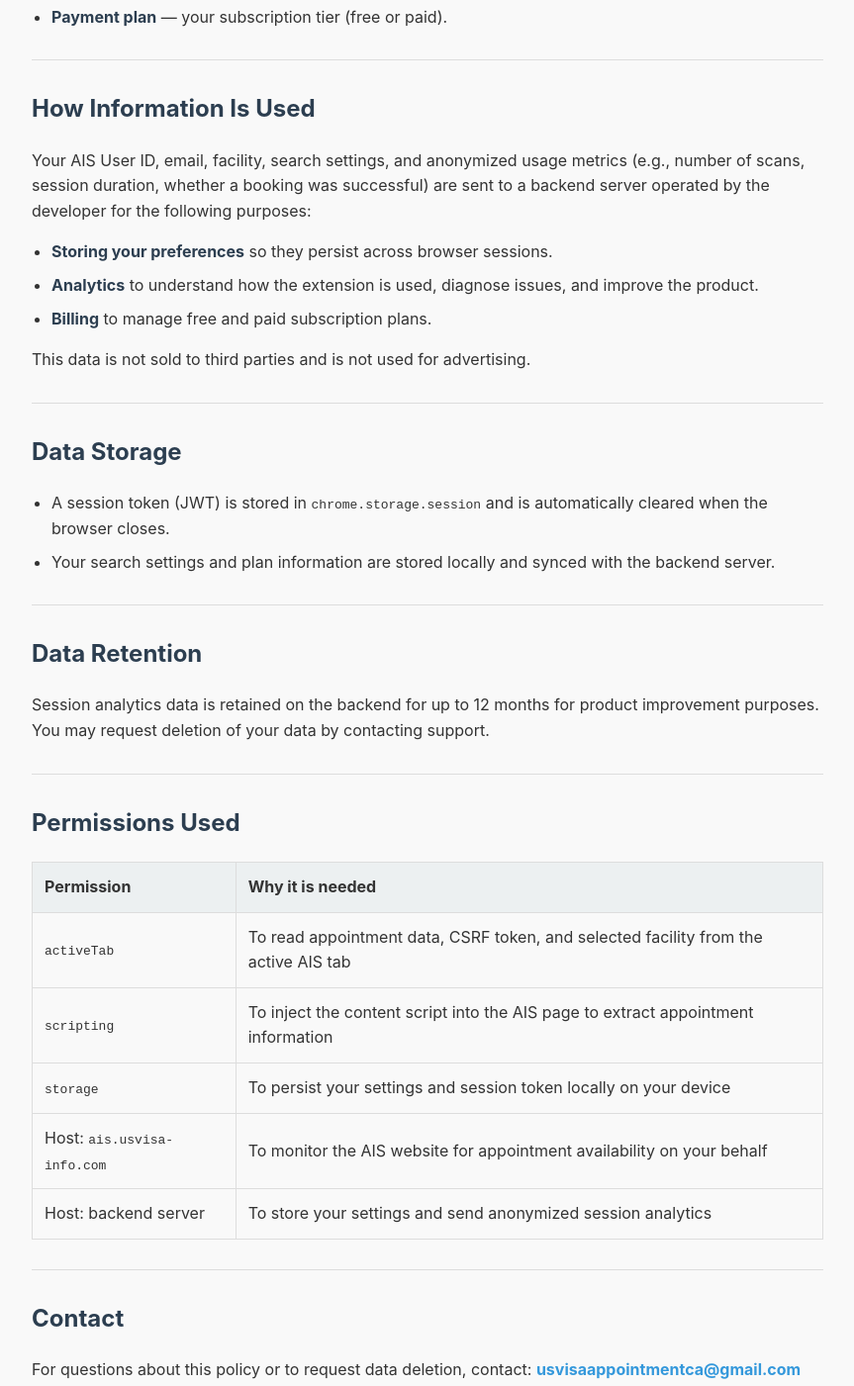
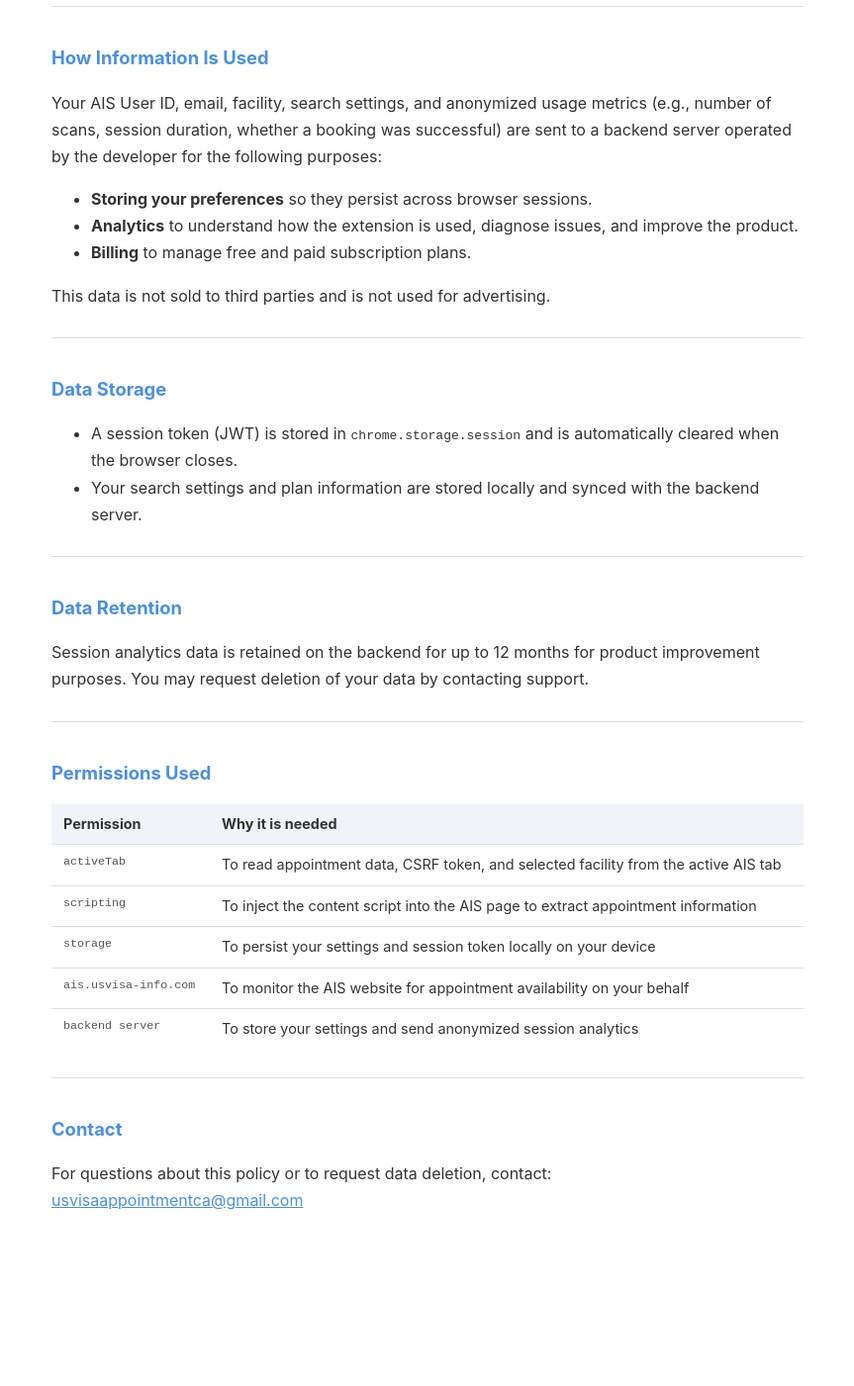
Before and after one commit to piyushom/us-visa-scheduler, a plain HTML site: page privacy-policy.html in a window 1280 px wide. Shown: the part 980-2381 px from the top of the page at 99% size, without its empty margins (208-1071 px from the left). After the commit the page ends 2247 px from the top, so only its background shows below. Drawn offline with Linux system fonts and the light colour scheme.

Commit message:
Add files via upload

```diff
--- a/privacy-policy.html
+++ b/privacy-policy.html
@@ -5,73 +5,23 @@
   <meta name="viewport" content="width=device-width, initial-scale=1.0">
   <title>Privacy Policy — U.S. Visa Appointment Scheduler</title>
   <style>
-        body {
-            font-family: -apple-system, BlinkMacSystemFont, 'Segoe UI', Roboto, Oxygen, Ubuntu, Cantarell, sans-serif;
-            line-height: 1.6;
-            color: #333;
-            max-width: 800px;
-            margin: 0 auto;
-            padding: 20px;
-            background-color: #f9f9f9;
-        }
-        h1 {
-            color: #2c3e50;
-            border-bottom: 3px solid #3498db;
-            padding-bottom: 10px;
-        }
-        h2 {
-            color: #2c3e50;
-            margin-top: 30px;
-        }
-        .last-updated {
-            color: #7f8c8d;
-            font-style: italic;
-            margin-bottom: 20px;
-        }
-        hr {
-            border: none;
-            border-top: 1px solid #ddd;
-            margin: 30px 0;
-        }
-        table {
-            width: 100%;
-            border-collapse: collapse;
-            margin: 20px 0;
-        }
-        table th, table td {
-            border: 1px solid #ddd;
-            padding: 12px;
-            text-align: left;
-        }
-        table th {
-            background-color: #ecf0f1;
-            font-weight: bold;
-        }
-        table tr:nth-child(even) {
-            background-color: #f9f9f9;
-        }
-        ul {
-            margin: 15px 0;
-            padding-left: 20px;
-        }
-        li {
-            margin: 8px 0;
-        }
-        strong {
-            color: #2c3e50;
-        }
-        a {
-            color: #3498db;
-            text-decoration: none;
-        }
-        a:hover {
-            text-decoration: underline;
-        }
+    body { font-family: -apple-system, BlinkMacSystemFont, 'Segoe UI', sans-serif; max-width: 760px; margin: 40px auto; padding: 0 20px; color: #333; line-height: 1.7; }
+    h1 { font-size: 1.6em; border-bottom: 2px solid #4a90e2; padding-bottom: 10px; }
+    h2 { font-size: 1.15em; margin-top: 36px; color: #4a90e2; }
+    h3 { font-size: 1em; margin-top: 20px; }
+    table { width: 100%; border-collapse: collapse; margin: 16px 0; }
+    th { background: #f0f4f8; text-align: left; padding: 8px 12px; font-size: 0.9em; }
+    td { padding: 8px 12px; border-top: 1px solid #e0e0e0; font-size: 0.9em; vertical-align: top; }
+    td:first-child { white-space: nowrap; font-family: monospace; color: #555; }
+    .meta { color: #888; font-size: 0.9em; margin-bottom: 24px; }
+    hr { border: none; border-top: 1px solid #e0e0e0; margin: 28px 0; }
+    a { color: #4a90e2; }
   </style>
 </head>
 <body>
+
   <h1>Privacy Policy — U.S. Visa Appointment Scheduler</h1>
-    <p class="last-updated"><strong>Last updated: June 2026</strong></p>
+  <p class="meta">Last updated: June 2026</p>
 
   <p>This Privacy Policy describes how the U.S. Visa Appointment Scheduler Chrome extension ("the Extension") collects, uses, and stores information.</p>
 
@@ -104,13 +54,11 @@
 
   <h2>How Information Is Used</h2>
   <p>Your AIS User ID, email, facility, search settings, and anonymized usage metrics (e.g., number of scans, session duration, whether a booking was successful) are sent to a backend server operated by the developer for the following purposes:</p>
-
   <ul>
     <li><strong>Storing your preferences</strong> so they persist across browser sessions.</li>
     <li><strong>Analytics</strong> to understand how the extension is used, diagnose issues, and improve the product.</li>
     <li><strong>Billing</strong> to manage free and paid subscription plans.</li>
   </ul>
-
   <p>This data is not sold to third parties and is not used for advertising.</p>
 
   <hr>
@@ -130,40 +78,18 @@
 
   <h2>Permissions Used</h2>
   <table>
-        <thead>
-            <tr>
-                <th>Permission</th>
-                <th>Why it is needed</th>
-            </tr>
-        </thead>
-        <tbody>
-            <tr>
-                <td><code>activeTab</code></td>
-                <td>To read appointment data, CSRF token, and selected facility from the active AIS tab</td>
-            </tr>
-            <tr>
-                <td><code>scripting</code></td>
-                <td>To inject the content script into the AIS page to extract appointment information</td>
-            </tr>
-            <tr>
-                <td><code>storage</code></td>
-                <td>To persist your settings and session token locally on your device</td>
-            </tr>
-            <tr>
-                <td>Host: <code>ais.usvisa-info.com</code></td>
-                <td>To monitor the AIS website for appointment availability on your behalf</td>
-            </tr>
-            <tr>
-                <td>Host: backend server</td>
-                <td>To store your settings and send anonymized session analytics</td>
-            </tr>
-        </tbody>
+    <tr><th>Permission</th><th>Why it is needed</th></tr>
+    <tr><td>activeTab</td><td>To read appointment data, CSRF token, and selected facility from the active AIS tab</td></tr>
+    <tr><td>scripting</td><td>To inject the content script into the AIS page to extract appointment information</td></tr>
+    <tr><td>storage</td><td>To persist your settings and session token locally on your device</td></tr>
+    <tr><td>ais.usvisa-info.com</td><td>To monitor the AIS website for appointment availability on your behalf</td></tr>
+    <tr><td>backend server</td><td>To store your settings and send anonymized session analytics</td></tr>
   </table>
 
   <hr>
 
   <h2>Contact</h2>
-    <p>For questions about this policy or to request data deletion, contact: <strong><a href="mailto:usvisaappointmentca@gmail.com">usvisaappointmentca@gmail.com</a></strong></p>
+  <p>For questions about this policy or to request data deletion, contact: <a href="mailto:usvisaappointmentca@gmail.com">usvisaappointmentca@gmail.com</a></p>
 
 </body>
 </html>
```
Also changed, not shown: terms.html (+1 -1 lines). Lines whose indentation alone changed are shown as unchanged.
